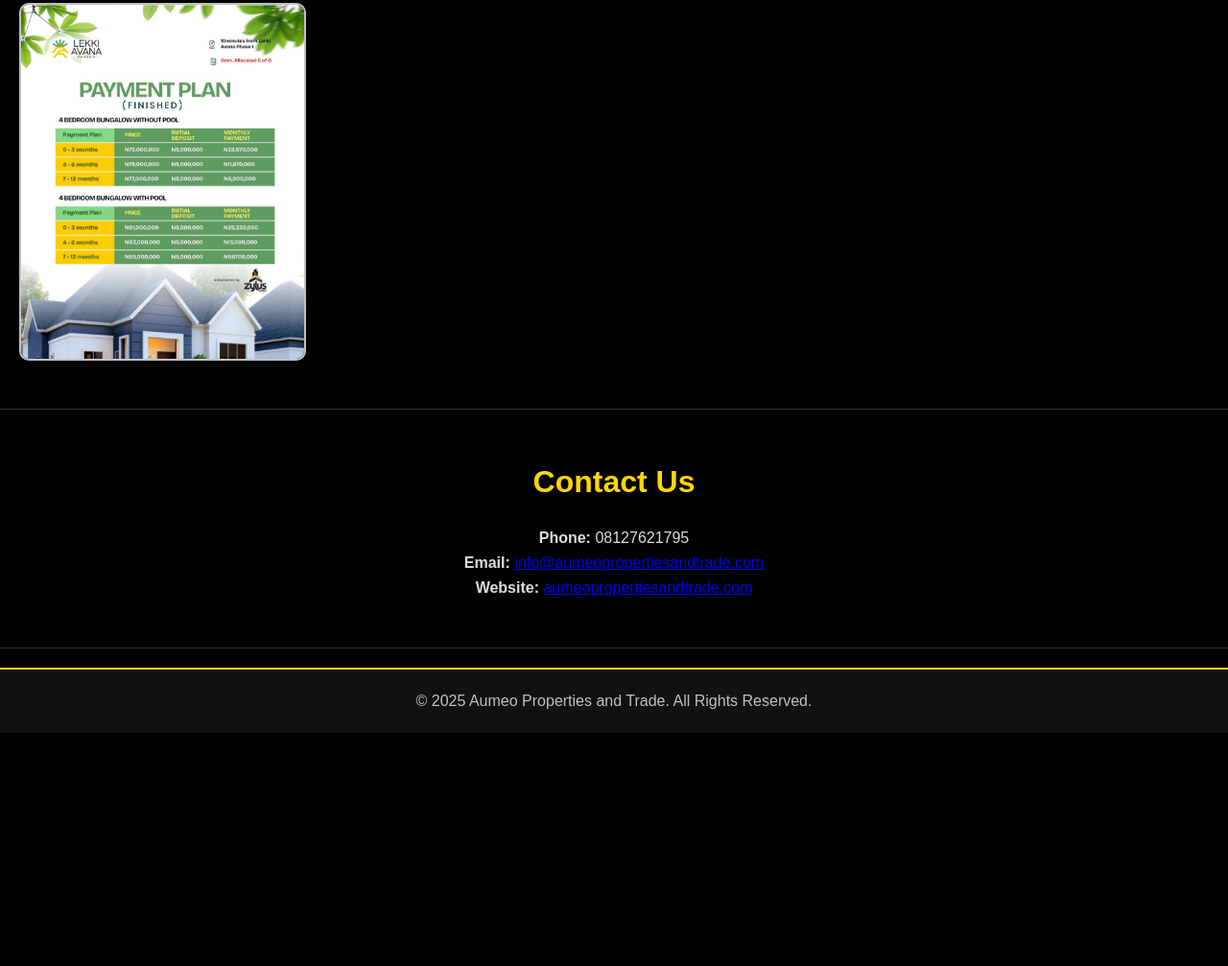
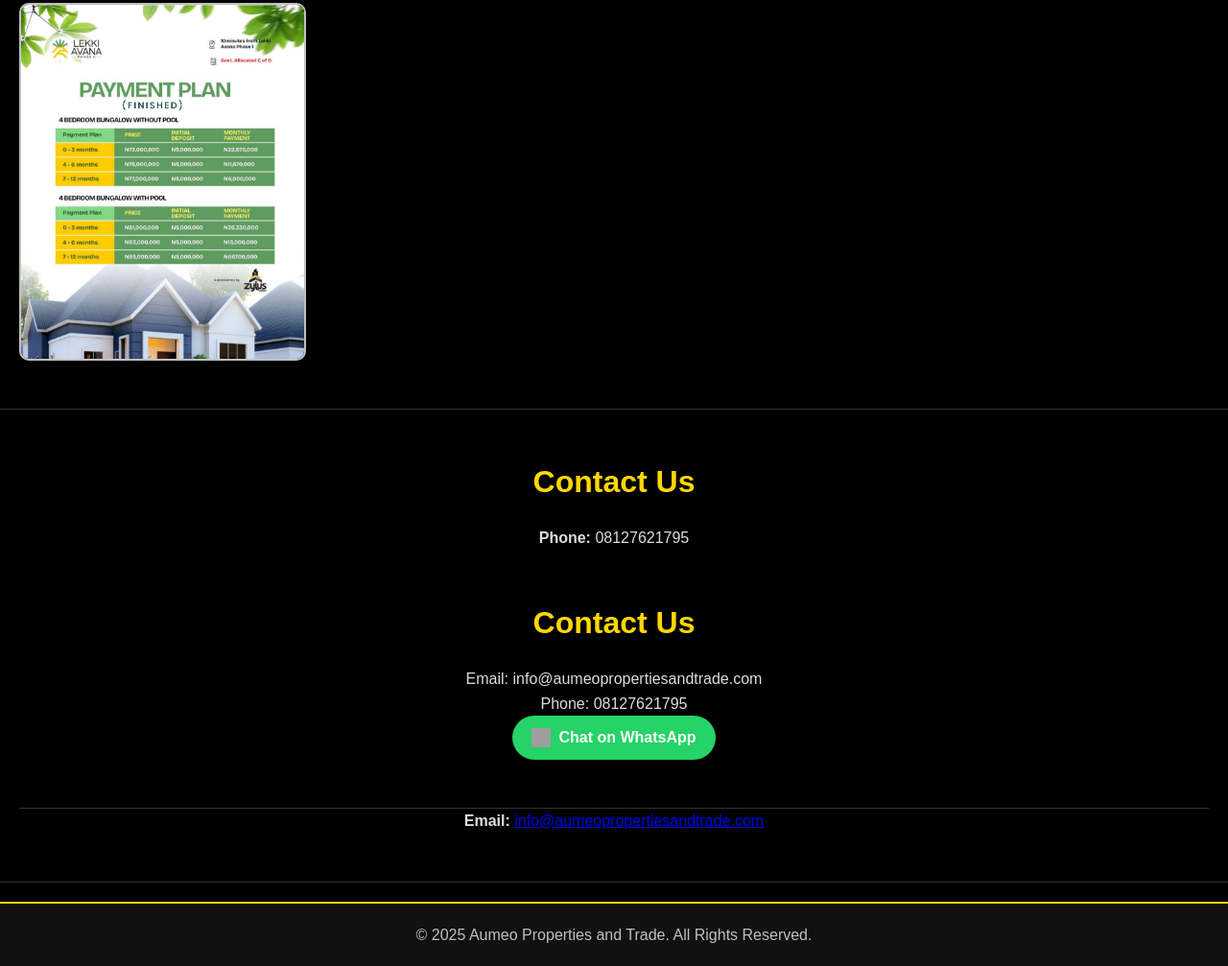
Before and after one commit to daniella-bit/aumeo-properties-and-traade-nigeria, a plain HTML site: page index.html in a window 1280 px wide. Shown: the part 2577-3584 px from the top of the page at 96% size. Before the commit the page ends 3341 px from the top, so only its background shows below. Drawn offline with Linux system fonts and the light colour scheme; grey boxes are pictures that could not be loaded.

Commit message:
Add files via upload

```diff
--- a/index.html
+++ b/index.html
@@ -215,9 +215,33 @@
   <!-- Contact Section -->
   <section id="contact">
     <h2>Contact Us</h2>
-    <p><strong>Phone:</strong> 08127621795</p>
+    <p><strong>Phone:</strong> 08127621795</p><section id="contact">
+  <h2>Contact Us</h2>
+  <p>Email: info@aumeopropertiesandtrade.com</p>
+  <p>Phone: 08127621795</p>
+
+  <!-- WhatsApp button -->
+  <a href="https://wa.me/2348127621795" target="_blank" style="
+    display: inline-flex;
+    align-items: center;
+    gap: 8px;
+    background-color: #25D366;
+    color: white;
+    padding: 10px 20px;
+    border-radius: 30px;
+    font-weight: bold;
+    text-decoration: none;
+    font-size: 16px;
+    box-shadow: 0px 4px 6px rgba(0,0,0,0.2);
+  ">
+    <img src="https://upload.wikimedia.org/wikipedia/commons/6/6b/WhatsApp.svg"
+         alt="WhatsApp" style="width:20px; height:20px;">
+    Chat on WhatsApp
+  </a>
+</section>
+
+
     <p><strong>Email:</strong> <a href="mailto:info@aumeopropertiesandtrade.com">info@aumeopropertiesandtrade.com</a></p>
-    <p><strong>Website:</strong> <a href="https://aumeopropertiesandtrade.com" target="_blank">aumeopropertiesandtrade.com</a></p>
   </section>
 
   <footer>
```
